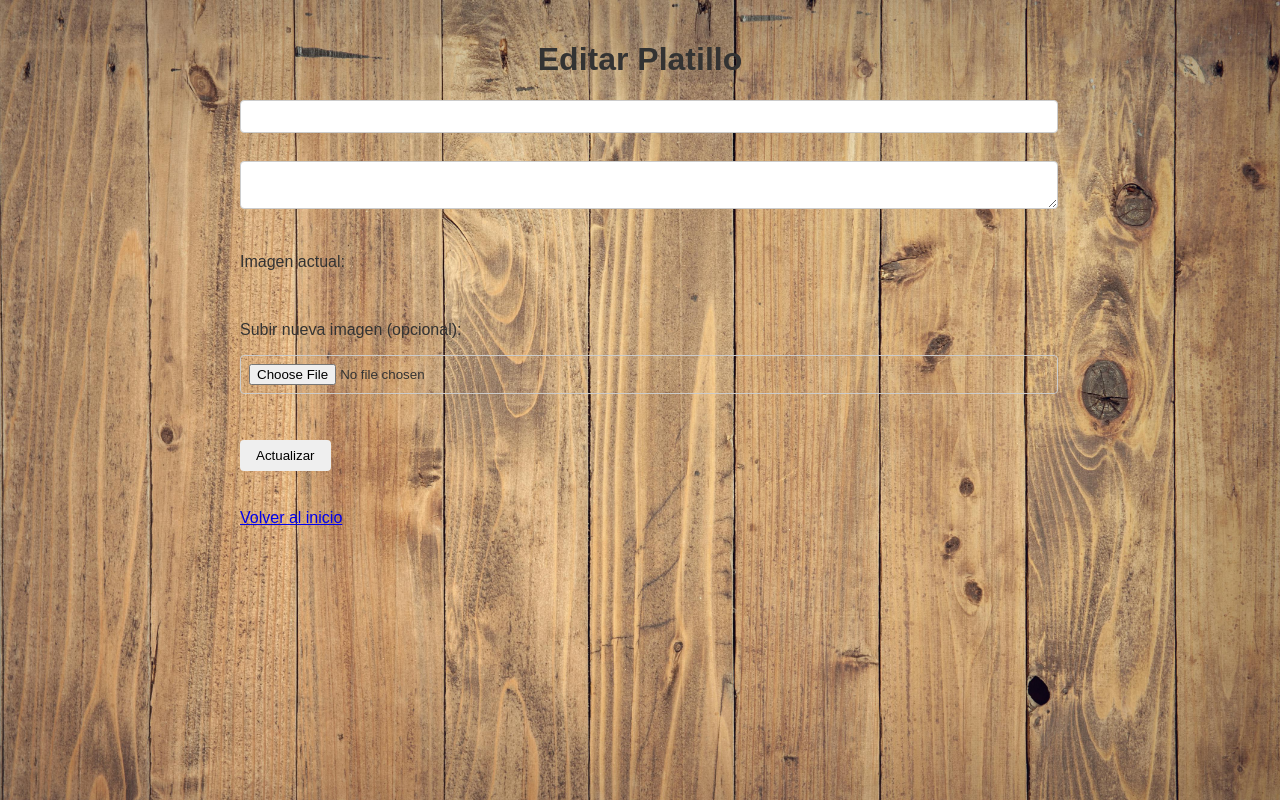
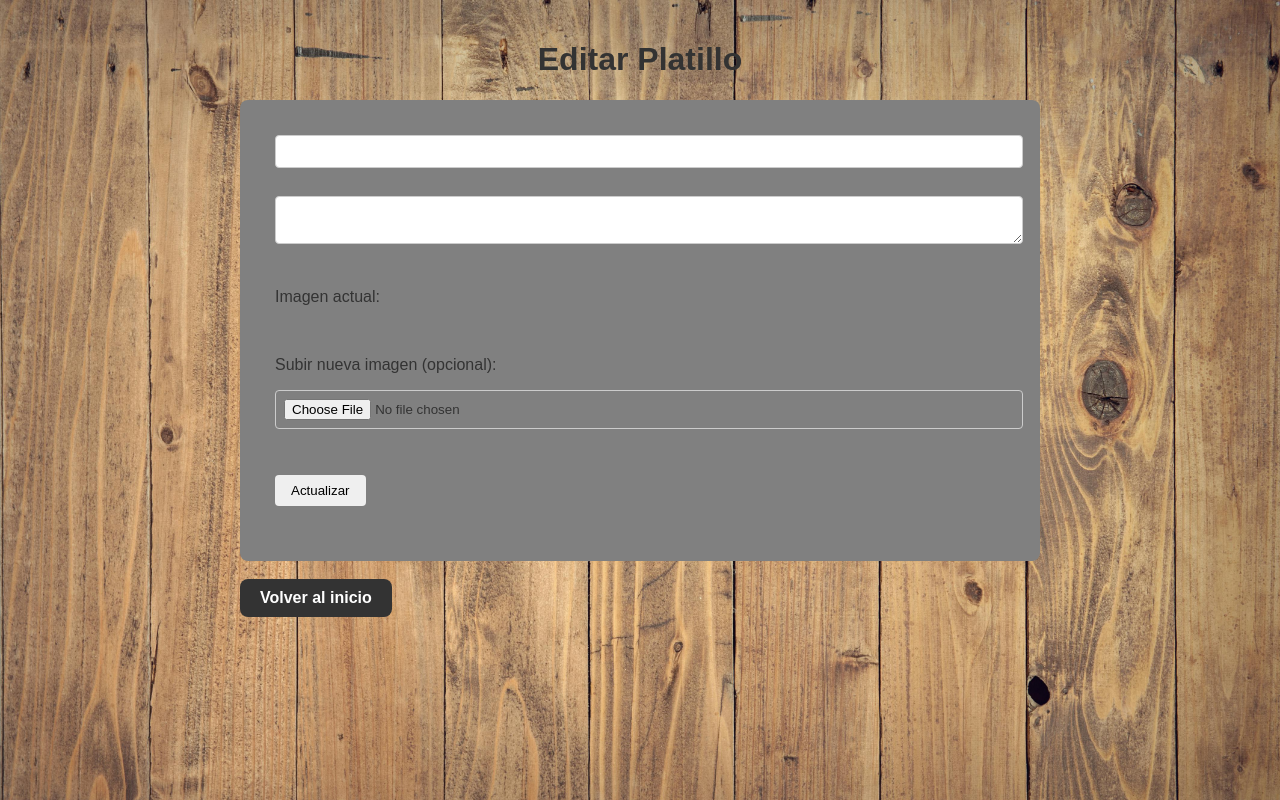
Before and after one commit to xltsignosis/menu-hotel-, a Flask app: template templates/edit.html in a window 1280 px wide. Run offline with Flask 3, Linux system fonts and the light colour scheme; the template is opened without the code that fills it, so the values that code supplies are empty.

Commit message:
commit fixes visuales 1.3

```diff
--- a/static/style.css
+++ b/static/style.css
@@ -54,10 +54,28 @@
   padding: 15px;
   margin-bottom: 20px;
   border-radius: 8px;
+
 }
 
-.button-group {
-  display: flex;
-  gap: 10px;
-  margin-top: 10px;
+
+
+.edit-item {
+  background-color: grey;
+  padding: 35px;
+  border-radius: 8px;
 }
+
+.button-group a {
+  display: inline-block;
+  background-color: #333; /* Gris oscuro que combina bien */
+  color: #fff;
+  padding: 10px 20px;
+  border-radius: 8px;
+  text-decoration: none;
+  font-weight: 600;
+  transition: background-color 0.3s ease;
+}
+
+.button-group a:hover {
+  background-color: #555; /* Ligeramente más claro al pasar el cursor */
+}
--- a/templates/edit.html
+++ b/templates/edit.html
@@ -7,7 +7,7 @@
 </head>
 <body>
   <h1>Editar Platillo</h1>
-
+  <div class="edit-item">
     <form action="/update/{{ item._id }}" method="post" enctype="multipart/form-data">
       <input type="text" name="name" value="{{ item.name }}" required>
       <br>
@@ -21,8 +21,10 @@
       <br><br>
       <button type="submit">Actualizar</button>
     </form>
-
+  </div>
   <br>
+  <div class="button-group">
     <a href="/">Volver al inicio</a>
+  </div>
 </body>
 </html>
```
Also changed, not shown: 1 other file. Lines whose indentation alone changed are shown as unchanged.
